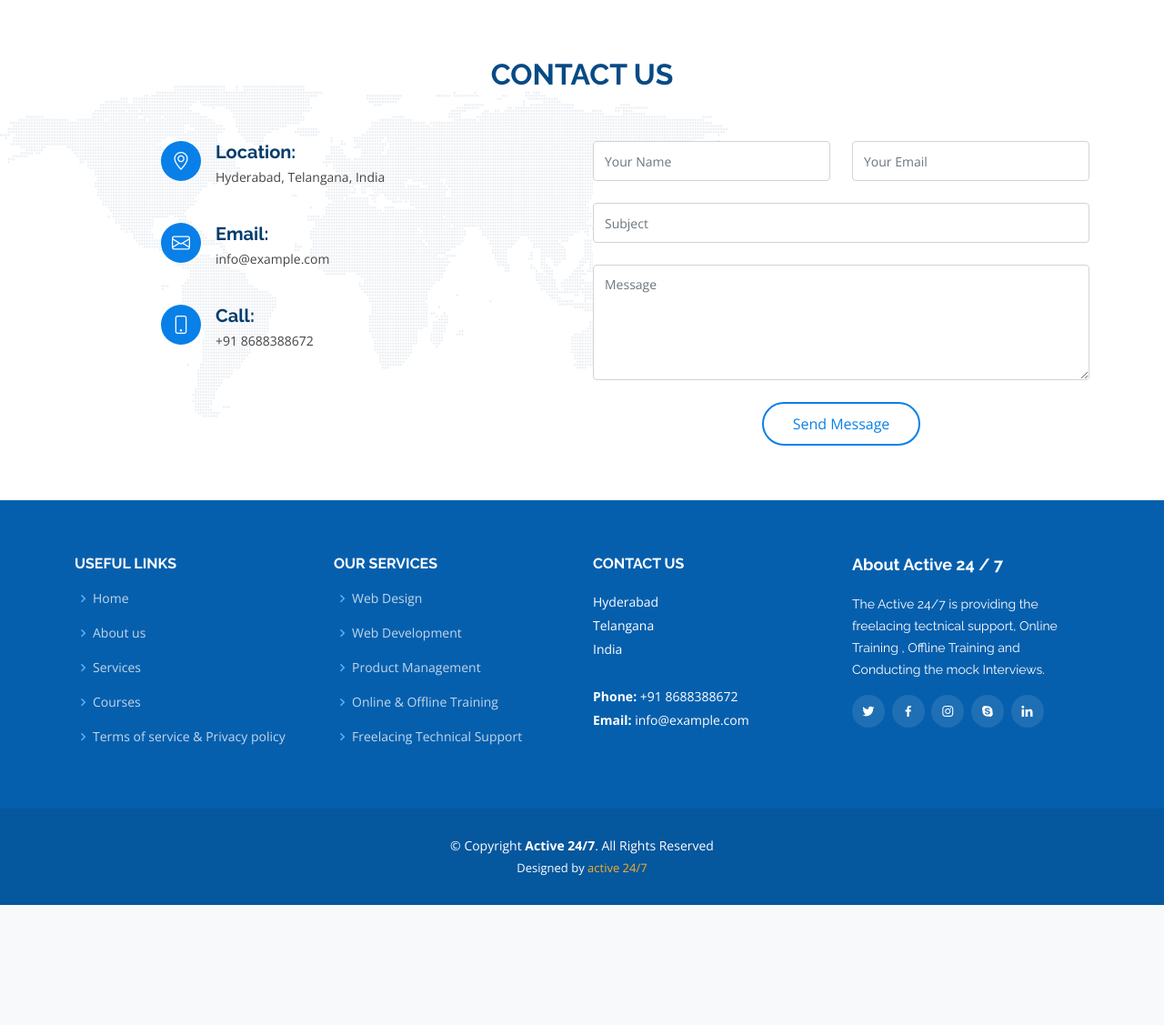
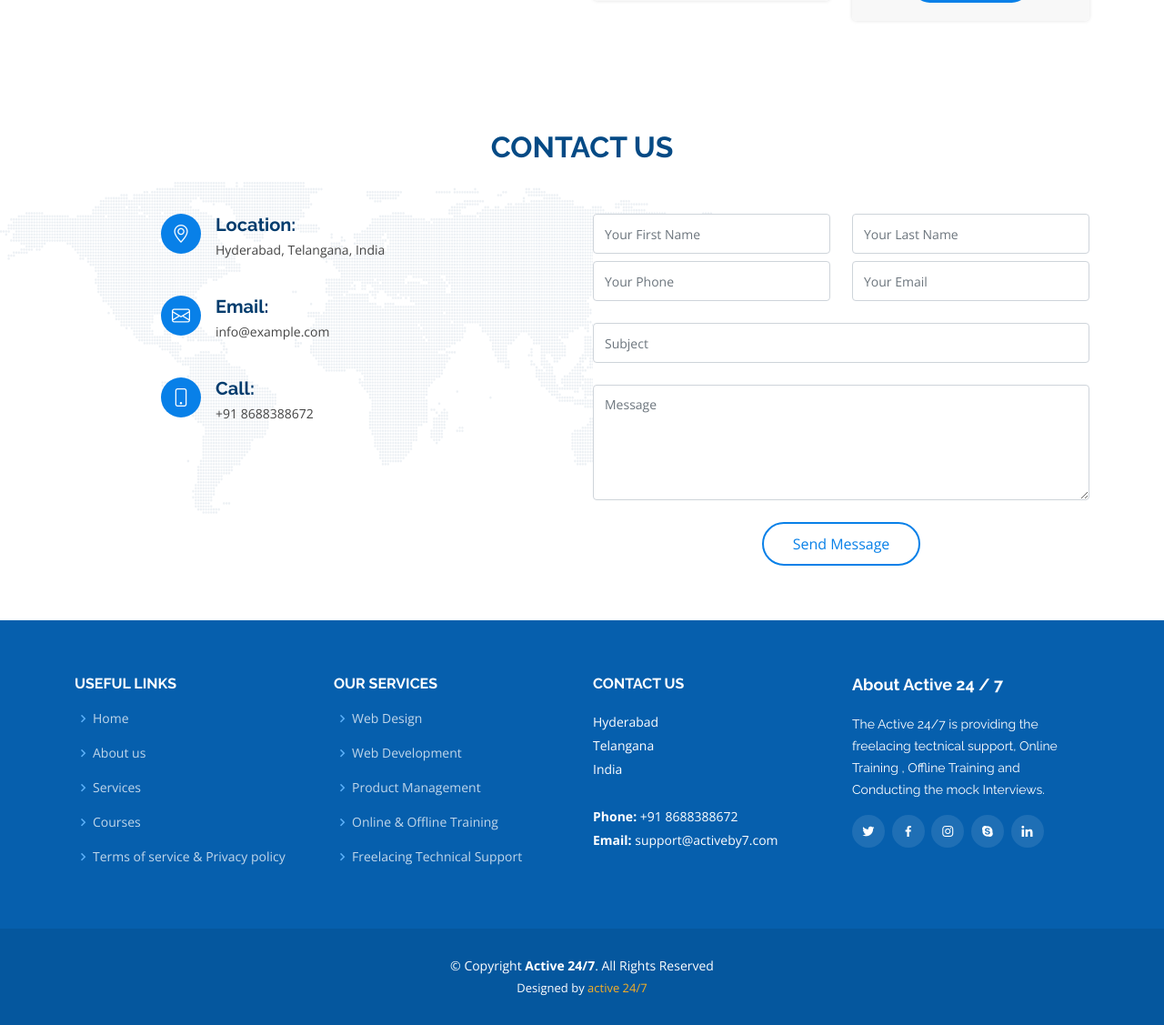
Before and after one commit to GotteNaresh/active24by7, a PHP site: page / in a window 1280 px wide. Shown: the part 5013-6140 px from the top of the page at 91% size. Before the commit the page ends 6008 px from the top, so only its background shows below. Run offline with PHP 8.4, Linux system fonts and the light colour scheme; some libraries are stand-ins or nearby versions.

Commit message:
contact form added

```diff
--- a/assets/css/active24by7.css
+++ b/assets/css/active24by7.css
@@ -23,3 +23,34 @@
     color: red;
     font-weight: bold;
 }
+.carousel-container .slide {
+height: 300px;
+width: 626px;
+}
+#hero {
+    height: 90vh;
+}
+.contact .php-email-form .contact-btn {
+    border: 0;
+    padding: 10px 32px;
+    color: #0880e8;
+    transition: 0.4s;
+    border-radius: 50px;
+    border: 2px solid #0880e8;
+    background: #fff;
+}
+.contact-us-form label.error {
+    color: red;
+    font-size: 16px;
+    font-weight: 600;
+}
+.status-message {
+    height: 30px;
+    text-align: center;
+    background: #f8f9fa;
+}
+.status-message .success {
+    color: green;
+    font-size: 20px;
+    font-weight: 900;
+}
--- /dev/null
+++ b/assets/js/contactus.js
@@ -0,0 +1,49 @@
+$(function() {
+    $("form[name='contact-us-form']").validate({
+      // Define validation rules
+      rules: {
+        name: "required",
+        email: "required",
+        phone: "required",
+        subject: "required",
+        message: "required",
+        name: {
+          required: true
+        },
+        email: {
+          required: true,
+          email: true
+        },
+        phone: {
+          required: true,
+          minlength: 13,
+          maxlength: 15,
+          //number: true
+        },
+        subject: {
+          required: true
+        },
+        message: {
+          required: true
+        }
+      },
+      // Specify validation error messages
+      messages: {
+        name: "Please provide a valid name.",
+        email: {
+          required: "Please enter your email",
+          minlength: "Please enter a valid email address"
+        },
+        phone: {
+          required: "Please provide a phone number",
+          minlength: "Phone number must be min 10 characters long",
+          maxlength: "Phone number must not be more than 10 characters long"
+        },
+        subject: "Please enter subject",
+        message: "Please enter your message"
+      },
+      submitHandler: function(form) {
+        form.submit();
+      }
+    });
+  });
--- a/assets/vendor/php-email-form/validate.js
+++ b/assets/vendor/php-email-form/validate.js
@@ -3,7 +3,7 @@
 * URL: https://bootstrapmade.com/php-email-form/
 * Author: BootstrapMade.com
 */
-(function () {
+/* (function () {
   "use strict";
 
   let forms = document.querySelectorAll('.php-email-form');
@@ -78,4 +78,4 @@
     thisForm.querySelector('.error-message').classList.add('d-block');
   }
 
-})();
+})(); */
--- /dev/null
+++ b/backend/conn.php
@@ -0,0 +1,13 @@
+<?php
+$servername = "localhost";
+$username = "root";
+$password = "";
+$dbname = "active24by7";
+
+// Create connection
+$conn = new mysqli($servername, $username, $password, $dbname);
+// Check connection
+if ($conn->connect_error) {
+  die("Connection failed: " . $conn->connect_error);
+}
+//print_r($conn);
--- /dev/null
+++ b/backend/contactus.php
@@ -0,0 +1,22 @@
+<?php
+include('conn.php');
+//print_r($_POST);
+
+if(isset($_POST['contactformsubmit'])) {
+    $firstname = isset($_POST['firstname']) ? $_POST['firstname'] : '';
+    $lastname = isset($_POST['lastname']) ? $_POST['lastname'] : '';
+    $phone = isset($_POST['phone']) ? $_POST['phone'] : '';
+    $email = isset($_POST['email']) ? $_POST['email'] : '';
+    $subject = isset($_POST['subject']) ? $_POST['subject'] : '';
+    $message = isset($_POST['message']) ? $_POST['message'] : '';
+    $sql = "insert into contactus (first_name, last_name, mobile, email_id, subject, message, status) values('$firstname', '$lastname','$phone', '$email', '$subject', '$message', 0) ";
+    if ($conn->query($sql) === TRUE) {
+        //echo "New record created successfully";
+        $contactus = 1;
+      } else {
+        //echo "Error: " . $sql . "<br>" . $conn->error;
+        $contactus = 2;
+      }
+}
+
+?>
--- a/index.html
+++ b/index.php
@@ -10,8 +10,8 @@
   <meta content="" name="keywords">
 
   <!-- Favicons -->
-  <link href="assets/img/favicon.png" rel="icon">
-  <link href="assets/img/apple-touch-icon.png" rel="apple-touch-icon">
+  <link href="assets/img/active24by7-images/active24by7-profile-pic.jpg" rel="icon">
+  <link href="assets/img/active24by7-images/active24by7-profile-pic.jpg" rel="active24by7-logo-icon">
 
   <!-- Google Fonts -->
   <link href="https://fonts.googleapis.com/css?family=Open+Sans:300,300i,400,400i,600,600i,700,700i|Raleway:300,300i,400,400i,500,500i,600,600i,700,700i|Poppins:300,300i,400,400i,500,500i,600,600i,700,700i" rel="stylesheet">
@@ -30,21 +30,18 @@
   <link href="assets/css/style.css" rel="stylesheet">
   <link href="assets/css/active24by7.css" rel="stylesheet">
 
-  <!-- =======================================================
-  * Template Name: Anyar - v4.9.1
-  * Template URL: https://bootstrapmade.com/anyar-free-multipurpose-one-page-bootstrap-theme/
-  * Author: BootstrapMade.com
-  * License: https://bootstrapmade.com/license/
-  ======================================================== -->
 </head>
-
+<?php
+$contactus = 0;
+include('./backend/contactus.php');
+?>
 <body>
 
   <!-- ======= Top Bar ======= -->
   <div id="topbar" class="fixed-top d-flex align-items-center ">
     <div class="container d-flex align-items-center justify-content-center justify-content-md-between">
       <div class="contact-info d-flex align-items-center">
-        <i class="bi bi-envelope-fill"></i><a href="mailto:contact@example.com">support@active24by7.com</a>
+        <i class="bi bi-envelope-fill"></i><a href="mailto:support@active24by7.com">support@active24by7.com</a>
         <i class="bi bi-phone-fill phone-icon"></i> +91 8688388672
       </div>
       <!-- <div class="cta d-none d-md-block">
@@ -96,36 +93,49 @@
 
     </div>
   </header><!-- End Header -->
-
+    <?php
+    if($contactus === 1) {
+      ?>
+      <section class="status-message" class="d-flex justify-cntent-center align-items-center">
+        <div class='success'>
+      echo "Your Information has been Submitted successfully.And we will call to you soon!..";
+        </div>
+      </section>
+    <?php
+    }
+    ?>
   <!-- ======= Hero Section ======= -->
   <section id="hero" class="d-flex justify-cntent-center align-items-center">
     <div id="heroCarousel" data-bs-interval="5000" class="container carousel carousel-fade" data-bs-ride="carousel">
 
       <!-- Slide 1 -->
-      <h2>Up Coming Courses Slots</h2>
+      <!-- <h2>Up Coming Courses Slots</h2> -->
       <div class="carousel-item active">
         <div class="carousel-container">
-          <h2 class="animate__animated animate__fadeInDown">ReactJs</span></h2>
-          <p class="animate__animated animate__fadeInUp">Dive in and learn React.js from scratch! Learn Reactjs, Hooks, Redux, React Routing and way more!.</p>
-          <a href="#about" class="btn-get-started animate__animated animate__fadeInUp scrollto">Read More</a>
+          <img class="slide" src="./assets/img/active24by7-images/slides/Facebook_Ad_Naresh_Gotte.png" />
+          <!-- <h2 class="animate__animated animate__fadeInDown">ReactJs</span></h2>
+          <p class="animate__animated animate__fadeInUp">Dive in and learn React.js from scratch! Learn Reactjs, Hooks, Redux, React Routing and way more!.</p> -->
+          <a href="#about" class="btn-get-started animate__animated animate__fadeInUp scrollto">Register Now</a>
         </div>
       </div>
 
       <!-- Slide 2 -->
       <div class="carousel-item">
         <div class="carousel-container">
-          <h2 class="animate__animated animate__fadeInDown">MERN FULL STACK </h2>
-          <p class="animate__animated animate__fadeInUp">Ut velit est quam dolor ad a aliquid qui aliquid. Sequi ea ut et est quaerat sequi nihil ut aliquam. Occaecati alias dolorem mollitia ut. Similique ea voluptatem. Esse doloremque accusamus repellendus deleniti vel. Minus et tempore modi architecto.</p>
-          <a href="#about" class="btn-get-started animate__animated animate__fadeInUp scrollto">Read More</a>
+          <img class="slide" src="./assets/img/active24by7-images/slides/Facebook_Ad_Naresh_Gotte.png" />
+          <!-- <h2 class="animate__animated animate__fadeInDown">ReactJs</span></h2>
+          <p class="animate__animated animate__fadeInUp">Dive in and learn React.js from scratch! Learn Reactjs, Hooks, Redux, React Routing and way more!.</p> -->
+          <a href="#about" class="btn-get-started animate__animated animate__fadeInUp scrollto">Register Now</a>
         </div>
       </div>
 
       <!-- Slide 3 -->
       <div class="carousel-item">
         <div class="carousel-container">
-          <h2 class="animate__animated animate__fadeInDown">HTML </h2>
-          <p class="animate__animated animate__fadeInUp">Ut velit est quam dolor ad a aliquid qui aliquid. Sequi ea ut et est quaerat sequi nihil ut aliquam. Occaecati alias dolorem mollitia ut. Similique ea voluptatem. Esse doloremque accusamus repellendus deleniti vel. Minus et tempore modi architecto.</p>
-          <a href="#about" class="btn-get-started animate__animated animate__fadeInUp scrollto">Read More</a>
+          <img class="slide" src="./assets/img/active24by7-images/slides/Facebook_Ad_Naresh_Gotte.png" />
+          <!-- <h2 class="animate__animated animate__fadeInDown">ReactJs</span></h2>
+          <p class="animate__animated animate__fadeInUp">Dive in and learn React.js from scratch! Learn Reactjs, Hooks, Redux, React Routing and way more!.</p> -->
+          <a href="#about" class="btn-get-started animate__animated animate__fadeInUp scrollto">Register Now</a>
         </div>
       </div>
 
@@ -959,10 +969,16 @@
 
           <div class="col-lg-6 mt-5 mt-lg-0" data-aos="fade-left" data-aos-delay="100">
 
-            <form action="forms/contact.php" method="post" role="form" class="php-email-form">
+            <form  method="post" role="form" class="contact-us-form php-email-form" name="contact-us-form" >
               <div class="row">
                 <div class="col-md-6 form-group">
-                  <input type="text" name="name" class="form-control" id="name" placeholder="Your Name" required>
+                  <input type="text" name="firstname" class="form-control" id="firstname" placeholder="Your First Name" required>
+                </div>
+                <div class="col-md-6 form-group">
+                  <input type="text" name="lastname" class="form-control" id="lastname" placeholder="Your Last Name" required>
+                </div>
+                <div class="col-md-6 form-group">
+                  <input type="text" name="phone" class="form-control" id="phone" placeholder="Your Phone" required>
                 </div>
                 <div class="col-md-6 form-group mt-3 mt-md-0">
                   <input type="email" class="form-control" name="email" id="email" placeholder="Your Email" required>
@@ -974,12 +990,15 @@
               <div class="form-group mt-3">
                 <textarea class="form-control" name="message" rows="5" placeholder="Message" required></textarea>
               </div>
+              <!-- <div class="form-group mt-3">
+                <textarea class="form-control" name="address" rows="5" placeholder="Adress" required></textarea>
+              </div> -->
               <div class="my-3">
                 <div class="loading">Loading</div>
                 <div class="error-message"></div>
                 <div class="sent-message">Your message has been sent. Thank you!</div>
               </div>
-              <div class="text-center"><button type="submit">Send Message</button></div>
+              <div class="text-center"><button type="submit" class="contact-btn"  name='contactformsubmit'>Send Message</button></div>
             </form>
 
           </div>
@@ -1043,7 +1062,7 @@
               Telangana<br>
               India <br><br>
               <strong>Phone:</strong> +91 8688388672<br>
-              <strong>Email:</strong> info@example.com<br>
+              <strong>Email:</strong> support@activeby7.com<br>
             </p>
 
           </div>
@@ -1087,10 +1106,14 @@
   <script src="assets/vendor/glightbox/js/glightbox.min.js"></script>
   <script src="assets/vendor/isotope-layout/isotope.pkgd.min.js"></script>
   <script src="assets/vendor/swiper/swiper-bundle.min.js"></script>
-  <script src="assets/vendor/php-email-form/validate.js"></script>
+  <!-- <script src="assets/vendor/php-email-form/validate.js"></script> -->
 
   <!-- Template Main JS File -->
   <script src="assets/js/main.js"></script>
+  <script src="https://ajax.googleapis.com/ajax/libs/jquery/3.5.1/jquery.min.js"></script>
+  <script src="https://cdn.jsdelivr.net/jquery.validation/1.16.0/jquery.validate.min.js"></script>
+  <script src="https://cdn.jsdelivr.net/jquery.validation/1.16.0/additional-methods.min.js"></script>
+  <script src="assets/js/contactus.js"></script>
 
 </body>
 
```
Also changed, not shown: assets/img/active24by7-images/slides/Facebook_Ad_Naresh_Gotte.png (added).
